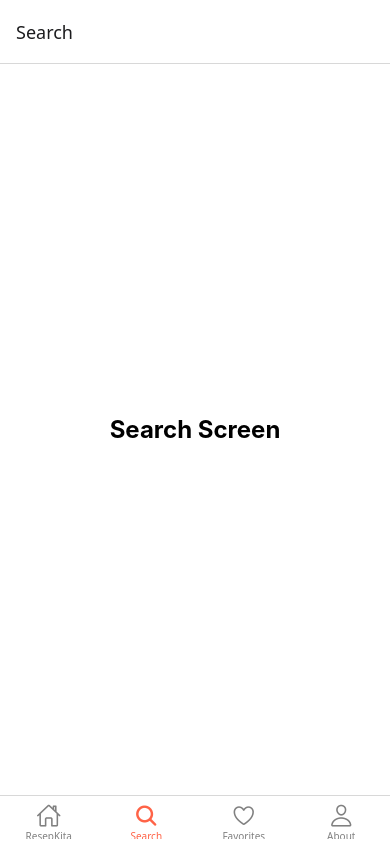
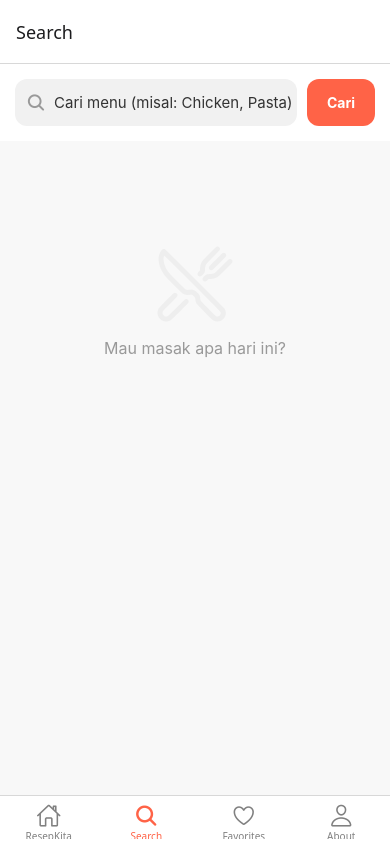
Before and after one commit to Zephyr-017/ResipeApp, a React Native app: screen /Search in a window 390 px wide. Built offline with nearby package versions, Linux system fonts and the light colour scheme; no server answers.

Commit message:
feat: implement SearchScreen with client-side validation

```diff
--- a/src/api/api.js
+++ b/src/api/api.js
@@ -32,3 +32,14 @@ export const fetchMealDetail = async (id) => {
     throw error;
   }
 };
+
+export const searchMeals = async (query) => {
+  try {
+    const response = await fetch(`${BASE_URL}/search.php?s=${query}`);
+    const data = await response.json();
+    return data.meals || []; // Return empty array if no meals found
+  } catch (error) {
+    console.error('Error searching meals:', error);
+    throw error;
+  }
+};
--- a/src/screens/SearchScreen.js
+++ b/src/screens/SearchScreen.js
@@ -1,10 +1,109 @@
-import React from 'react';
-import { View, Text, StyleSheet } from 'react-native';
+import React, { useState } from 'react';
+import { View, Text, StyleSheet, TextInput, TouchableOpacity, FlatList, Keyboard } from 'react-native';
+import { searchMeals } from '../api/api';
+import RecipeCard from '../components/RecipeCard';
+import LoadingIndicator from '../components/LoadingIndicator';
+import ErrorMessage from '../components/ErrorMessage';
+import { Ionicons } from '@expo/vector-icons';
 
-const SearchScreen = () => {
+const SearchScreen = ({ navigation }) => {
+  const [query, setQuery] = useState('');
+  const [results, setResults] = useState([]);
+  const [loading, setLoading] = useState(false);
+  const [error, setError] = useState(null);
+  const [validationError, setValidationError] = useState('');
+
+  const handleSearch = async () => {
+    // Reset states
+    setValidationError('');
+    setError(null);
+    Keyboard.dismiss();
+
+    // Client-side Validation
+    if (!query.trim()) {
+      setValidationError('Kata kunci tidak boleh kosong');
+      return;
+    }
+    if (query.trim().length < 3) {
+      setValidationError('Minimal pencarian adalah 3 karakter');
+      return;
+    }
+
+    setLoading(true);
+    try {
+      const data = await searchMeals(query);
+      setResults(data);
+      if (data.length === 0) {
+        setError('Tidak ada resep yang ditemukan dengan kata kunci tersebut.');
+      }
+    } catch (err) {
+      setError('Terjadi kesalahan saat mencari resep.');
+    } finally {
+      setLoading(false);
+    }
+  };
+
+  const renderItem = ({ item }) => (
+    <RecipeCard
+      item={item}
+      onPress={() => navigation.navigate('Detail', { recipeId: item.idMeal })}
+    />
+  );
+
   return (
     <View style={styles.container}>
-      <Text style={styles.title}>Search Screen</Text>
+      {/* Search Form */}
+      <View style={styles.searchBox}>
+        <View style={[styles.inputContainer, validationError ? styles.inputError : null]}>
+          <Ionicons name="search" size={20} color="#999" style={styles.searchIcon} />
+          <TextInput
+            style={styles.input}
+            placeholder="Cari menu (misal: Chicken, Pasta)"
+            value={query}
+            onChangeText={(text) => {
+              setQuery(text);
+              if (validationError) setValidationError('');
+            }}
+            onSubmitEditing={handleSearch}
+          />
+          {query.length > 0 && (
+            <TouchableOpacity onPress={() => setQuery('')}>
+              <Ionicons name="close-circle" size={20} color="#ccc" />
+            </TouchableOpacity>
+          )}
+        </View>
+
+        <TouchableOpacity style={styles.searchButton} onPress={handleSearch}>
+          <Text style={styles.searchButtonText}>Cari</Text>
+        </TouchableOpacity>
+      </View>
+
+      {/* Validation Message */}
+      {validationError ? (
+        <Text style={styles.validationText}>{validationError}</Text>
+      ) : null}
+
+      {/* Results Area */}
+      {loading ? (
+        <LoadingIndicator />
+      ) : error ? (
+        <ErrorMessage message={error} />
+      ) : (
+        <FlatList
+          data={results}
+          keyExtractor={(item) => item.idMeal}
+          renderItem={renderItem}
+          contentContainerStyle={styles.listContent}
+          ListEmptyComponent={
+            !loading && !results.length && !error && (
+              <View style={styles.emptyContainer}>
+                <Ionicons name="restaurant-outline" size={80} color="#eee" />
+                <Text style={styles.emptyText}>Mau masak apa hari ini?</Text>
+              </View>
+            )
+          }
+        />
+      )}
     </View>
   );
 };
@@ -12,13 +111,68 @@ const SearchScreen = () => {
 const styles = StyleSheet.create({
   container: {
     flex: 1,
+    backgroundColor: '#f8f8f8',
+  },
+  searchBox: {
+    flexDirection: 'row',
+    padding: 15,
+    backgroundColor: '#fff',
+    gap: 10,
+    elevation: 2,
+  },
+  inputContainer: {
+    flex: 1,
+    flexDirection: 'row',
+    alignItems: 'center',
+    backgroundColor: '#f1f1f1',
+    borderRadius: 12,
+    paddingHorizontal: 10,
+    borderWidth: 1,
+    borderColor: 'transparent',
+  },
+  inputError: {
+    borderColor: '#D32F2F',
+    backgroundColor: '#FFF8F8',
+  },
+  searchIcon: {
+    marginRight: 8,
+  },
+  input: {
+    flex: 1,
+    height: 45,
+    fontSize: 15,
+    color: '#333',
+  },
+  searchButton: {
+    backgroundColor: '#FF6347',
+    justifyContent: 'center',
+    paddingHorizontal: 20,
+    borderRadius: 12,
+  },
+  searchButtonText: {
+    color: '#fff',
+    fontWeight: 'bold',
+  },
+  validationText: {
+    color: '#D32F2F',
+    fontSize: 12,
+    marginLeft: 20,
+    marginTop: -10,
+    marginBottom: 5,
+  },
+  listContent: {
+    paddingBottom: 20,
+  },
+  emptyContainer: {
+    flex: 1,
     justifyContent: 'center',
     alignItems: 'center',
-    backgroundColor: '#fff',
+    marginTop: 100,
   },
-  title: {
-    fontSize: 24,
-    fontWeight: 'bold',
+  emptyText: {
+    color: '#999',
+    fontSize: 16,
+    marginTop: 10,
   },
 });
 
```
